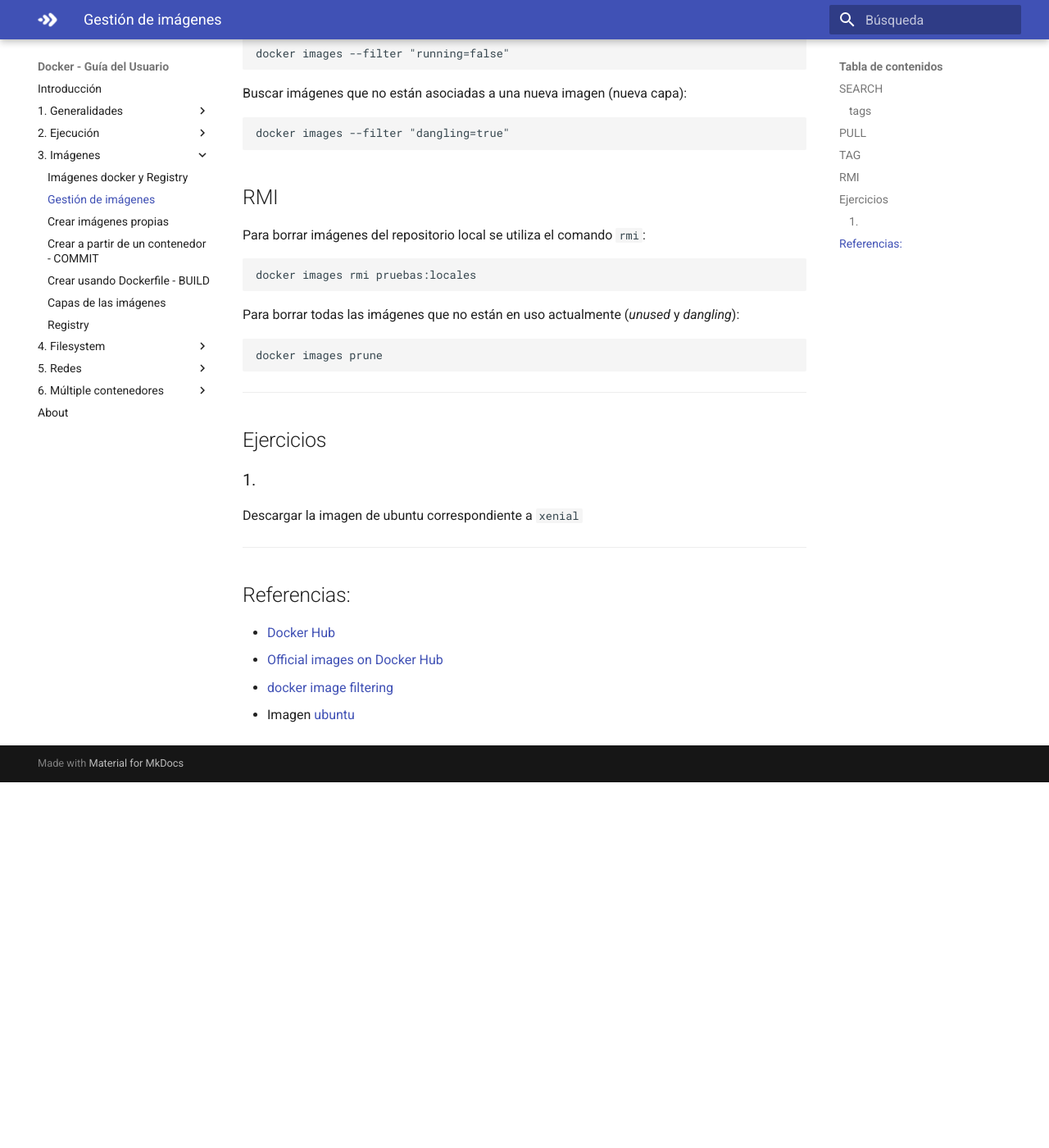
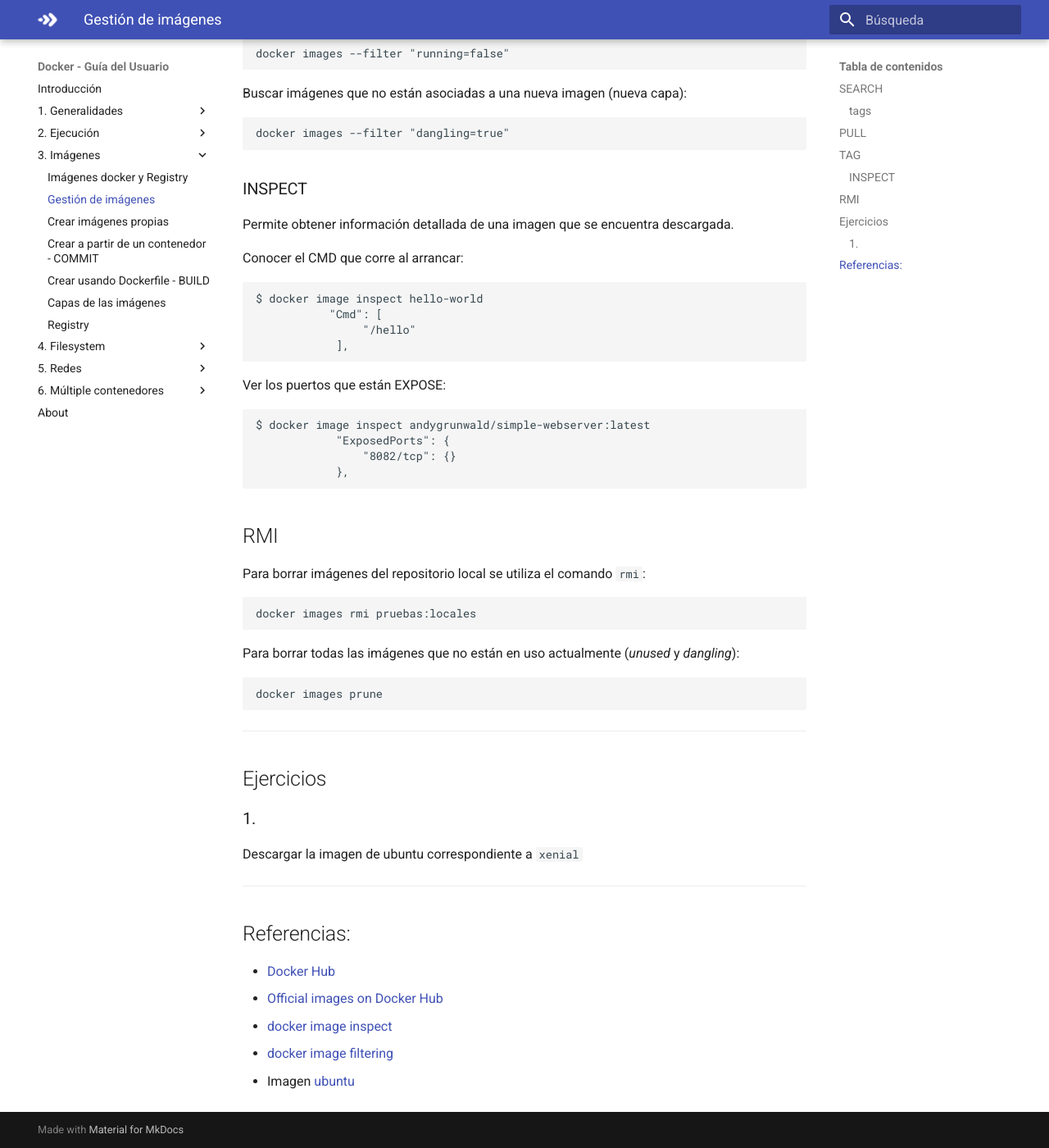
Before and after one commit to thisisqubika/docker-workshop, an MkDocs documentation site: the page built from docs/chapter03/01imagenes.md, in a window 1280 px wide and 1400 px high, scrolled down 1806 px. Shown: the whole window at 82% size. Built offline with MkDocs 1.6.1 and Material for MkDocs 9.7.7, drawn with Linux system fonts in a browser that asks for light colours; before the commit the page ends 2760 px from its top, so only the background shows below that.

Commit message:
chapter03 image inspect

````diff
--- a/docs/chapter03/01imagenes.md
+++ b/docs/chapter03/01imagenes.md
@@ -88,6 +88,28 @@ Buscar imágenes que no están asociadas a una nueva imagen (nueva capa):
 docker images --filter "dangling=true"
 ```
 
+### INSPECT
+
+Permite obtener información detallada de una imagen que se encuentra descargada.
+
+Conocer el CMD que corre al arrancar:
+
+```
+$ docker image inspect hello-world
+           "Cmd": [
+                "/hello"
+            ],
+```
+
+Ver los puertos que están EXPOSE:
+
+```
+$ docker image inspect andygrunwald/simple-webserver:latest
+            "ExposedPorts": {
+                "8082/tcp": {}
+            },
+```
+
 ## RMI
 
 Para borrar imágenes del repositorio local se utiliza el comando  `rmi`:
@@ -115,5 +137,6 @@ Descargar la imagen de ubuntu correspondiente a `xenial`
 
 - [Docker Hub](https://hub.docker.com)
 - [Official images on Docker Hub](https://docs.docker.com/docker-hub/official_images/)
+- [docker image inspect](https://docs.docker.com/engine/reference/commandline/image_inspect/)
 - [docker image filtering](https://github.com/moby/moby/blob/10c0af083544460a2ddc2218f37dc24a077f7d90/docs/reference/commandline/images.md#filtering)
 - Imagen [ubuntu](https://hub.docker.com/_/ubuntu)
````
Also changed, not shown: site/chapter03/01imagenes/index.html, site/search/search_index.json, site/sitemap.xml, 1 other file.
